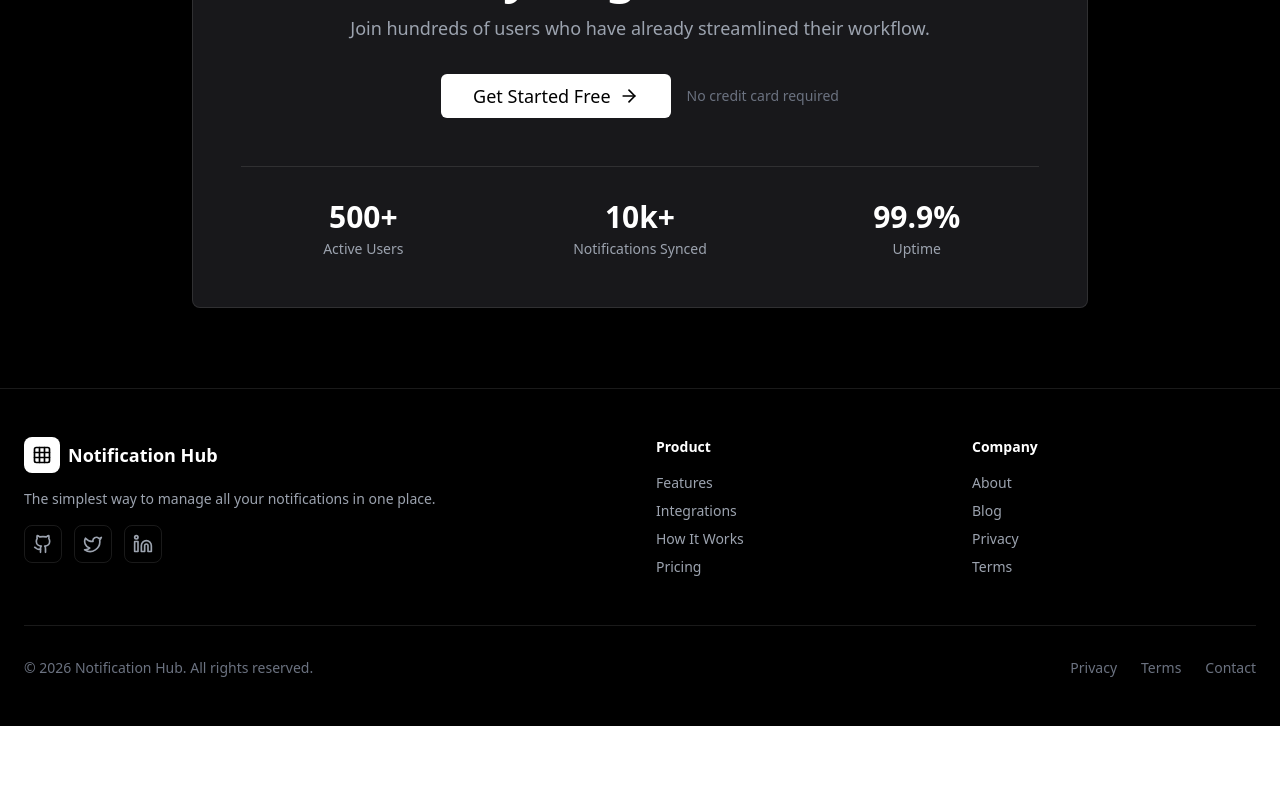
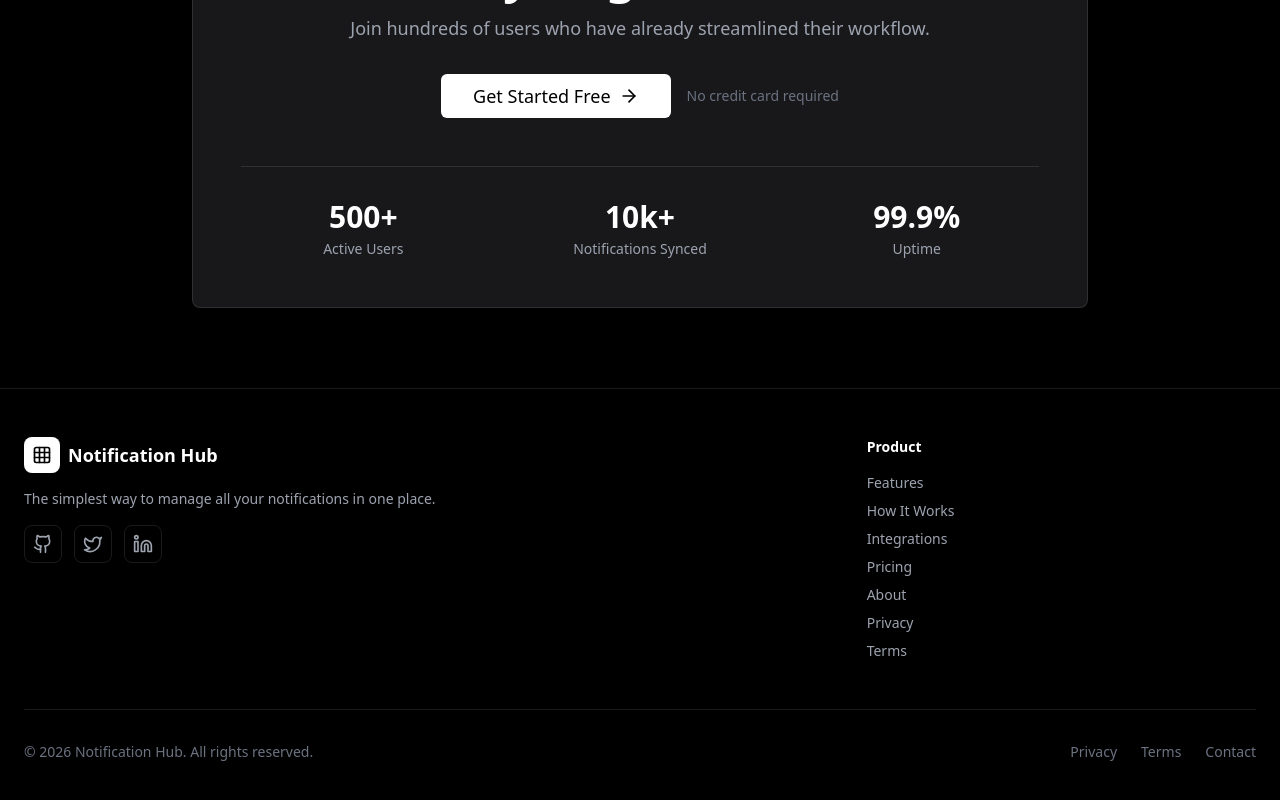
Before and after one commit to ParthG2209/notification-hub-mvp, a React (Vite) app in the folder frontend/: page / in a window 1280 px wide. Shown: the part 3202-4002 px from the top of the page. Before the commit the page ends 3928 px from the top, so only its background shows below. Built offline with nearby package versions, Linux system fonts and the light colour scheme; no server answers.

Commit message:
rarranged the footer

```diff
--- a/frontend/src/components/landing/Footer.jsx
+++ b/frontend/src/components/landing/Footer.jsx
@@ -5,7 +5,7 @@
   return (
     <footer className="border-t border-white/10 bg-black">
       <div className="max-w-7xl mx-auto px-6 py-12">
-        <div className="grid grid-cols-1 md:grid-cols-4 gap-8">
+        <div className="grid grid-cols-1 md:grid-cols-3 gap-8">
           {/* Brand */}
           <div className="col-span-1 md:col-span-2">
             <div className="flex items-center gap-2 mb-4">
@@ -58,13 +58,13 @@
                 </a>
               </li>
               <li>
-                <a href="#integrations" className="text-gray-400 hover:text-white transition-colors">
-                  Integrations
+                <a href="#how-it-works" className="text-gray-400 hover:text-white transition-colors">
+                  How It Works
                 </a>
               </li>
               <li>
-                <a href="#how-it-works" className="text-gray-400 hover:text-white transition-colors">
-                  How It Works
+                <a href="#integrations" className="text-gray-400 hover:text-white transition-colors">
+                  Integrations
                 </a>
               </li>
               <li>
@@ -72,21 +72,9 @@
                   Pricing
                 </a>
               </li>
-            </ul>
-          </div>
-
-          {/* Company Links */}
-          <div>
-            <h3 className="font-semibold mb-4 text-white text-sm">Company</h3>
-            <ul className="space-y-2 text-sm">
               <li>
                 <a href="#" className="text-gray-400 hover:text-white transition-colors">
                   About
-                </a>
-              </li>
-              <li>
-                <a href="#" className="text-gray-400 hover:text-white transition-colors">
-                  Blog
                 </a>
               </li>
               <li>
```
